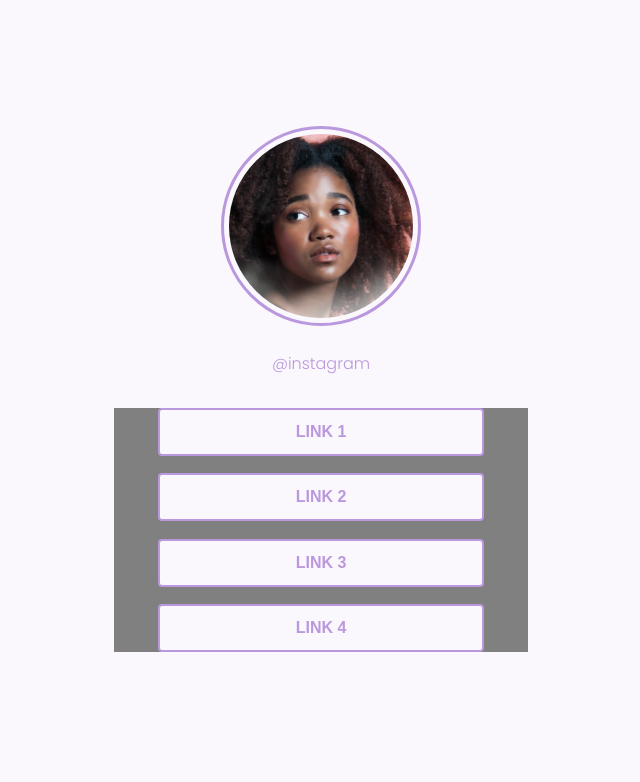
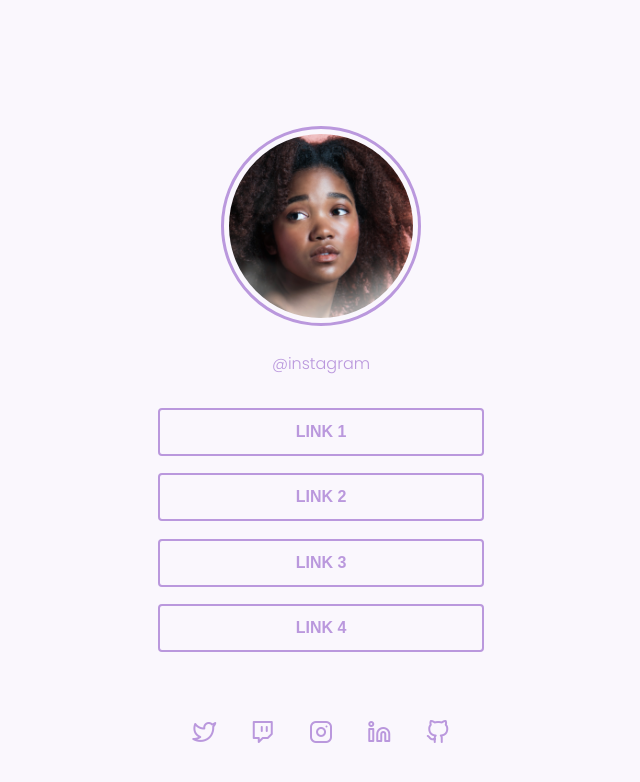
Before and after one commit to JoseAlbertoRodrigues/SocialTree, a plain HTML site: page index.html in a window 1280 px wide. Shown: the whole page, without its empty margins (319-959 px from the left). Drawn offline with Linux system fonts and the light colour scheme; files whose address does not match are found by name.

Commit message:
editing social
editing the social networks section, editing the icon links

```diff
--- a/index.html
+++ b/index.html
@@ -54,6 +54,28 @@
             </div>
         </section>
 
+        <section id="social">
+            <div class="container grid">
+                <div class="social">
+                    <a href="https://instagram.com" target="_blank">
+                        <i class="icon-twitter1"></i>
+                    </a>
+                    <a href="https://instagram.com" target="_blank">
+                        <i class="icon-twitch"></i>
+                    </a>
+                    <a href="https://instagram.com" target="_blank">
+                        <i class="icon-instagram1"></i>
+                    </a>
+                    <a href="https://instagram.com" target="_blank">
+                        <i class="icon-linkedin"></i>
+                      </a>
+                    <a href="https://instagram.com" target="_blank">
+                      <i class="icon-github1"></i>
+                    </a>
+                </div>
+            </div>
+        </section>
+
 
     </main>
 
--- a/styles/social.css
+++ b/styles/social.css
@@ -53,14 +53,14 @@ html {
 
 body {
     font: 300 1rem var(--title-font);
-    color: var(--text-color);
+    color: var(--base-color);
     background: var(--body-color);
     -webkit-font-smoothing: antialiased;
 }
 
 .title {
     font: 600 var(--title-font-size) var(--title-font);
-    color: var(--text-color);
+    color: var(--base-color);
     -webkit-font-smoothing: auto;
 }
 
@@ -87,10 +87,11 @@ body {
 }
 
 main {
-    /* background: var(--body-bg-color); */
-    /* background: pink; */
+    background: var(--body-color);
     width: 414px;
     margin: 0 auto;
+
+    padding: 7.875rem 0 9.875rem;
 }
 
 /*====  LAYOUT ============================ */
@@ -106,7 +107,6 @@ main {
 
 /*====  PROFILE ============================ */
 #profile {
-    padding-top: 7.875rem;
     text-align: center;
 }
 
@@ -129,14 +129,23 @@ main {
 /*====  LINKS ============================ */
 #links {
     margin-top:  2rem;
-    background: grey;
 }
 
-/* #links div {
-    background: goldenrod;
-} */
+/*====  SOCIAL ============================ */
+#social {
+    margin-top: 4.25rem;
+}
 
-/* #links div a {
-    display: block;
-    text-align: center;
-} */
+#social .social {
+    display: flex;
+    justify-content: space-evenly;
+}
+
+#social .social a {
+    align-items: center;
+}
+
+#social .social a i {
+    font-size: 1.5rem;
+    color: var(--base-color);
+}
```
